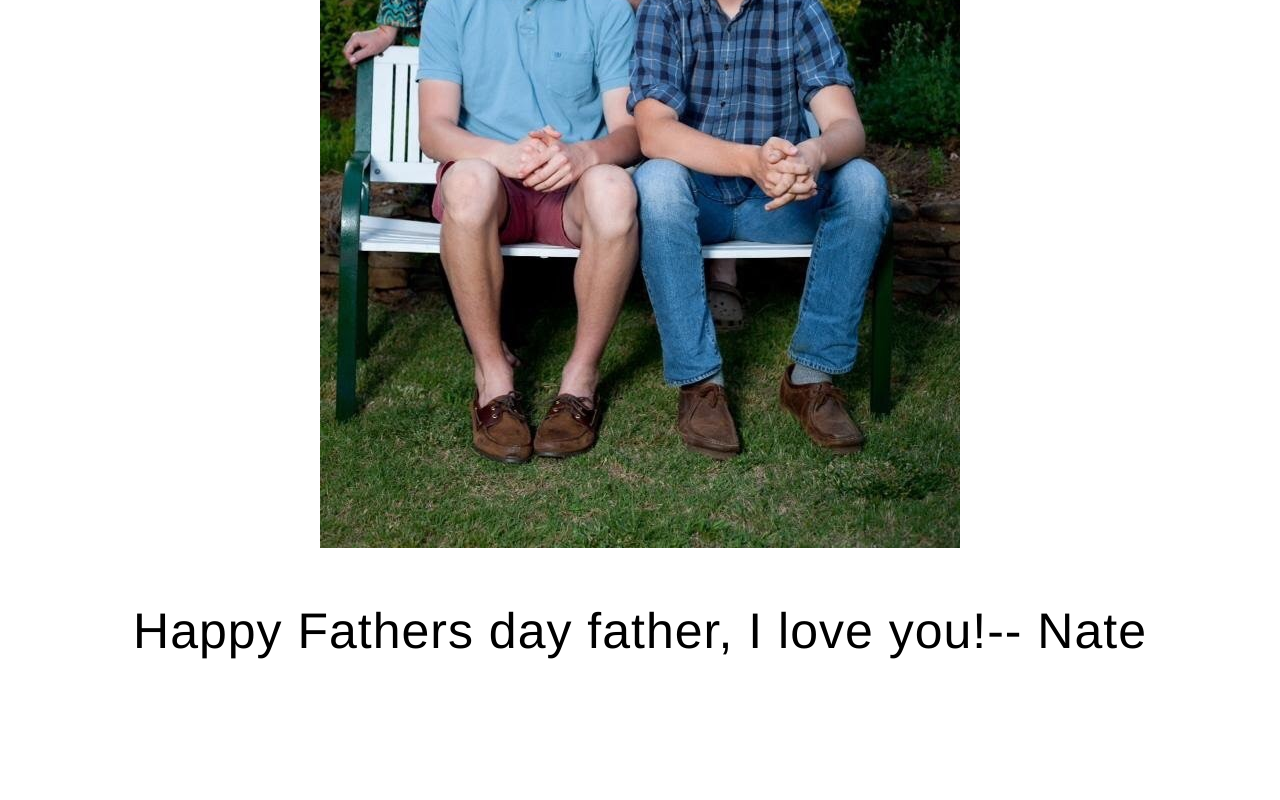
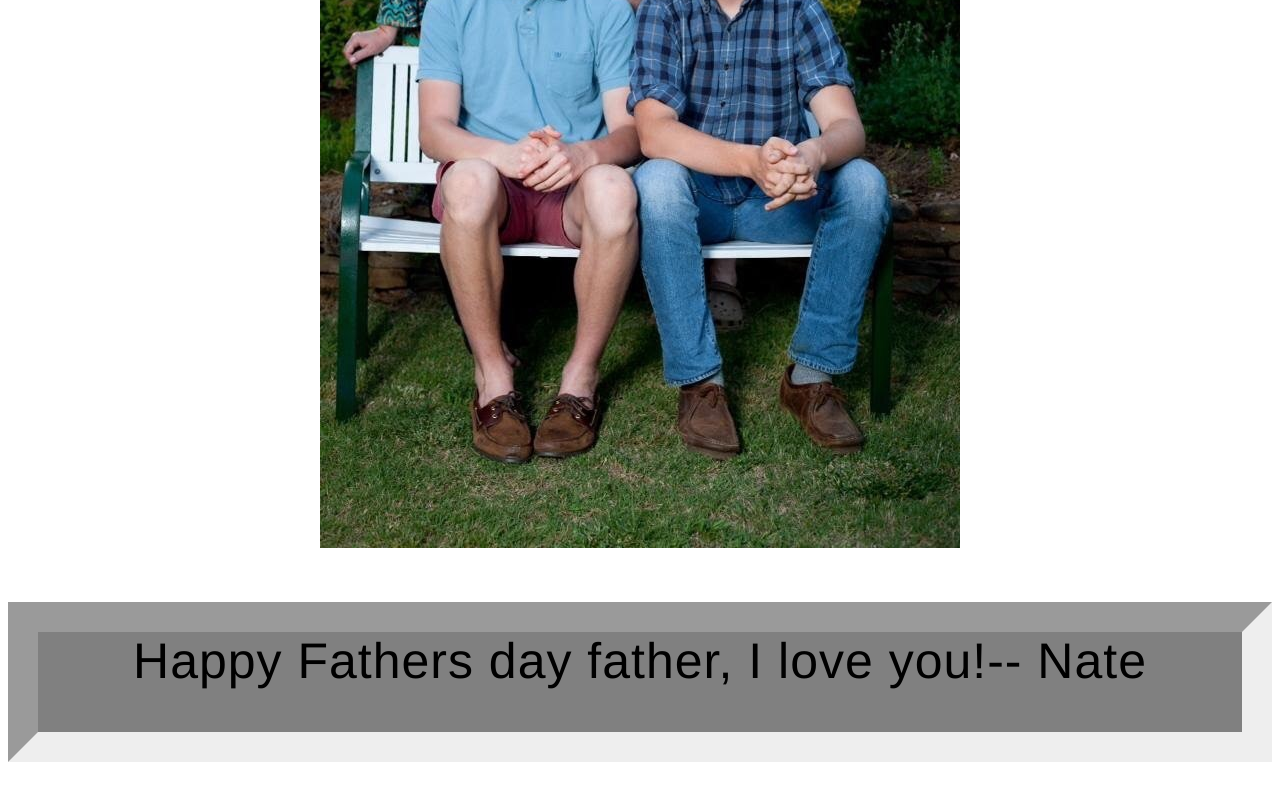
Before and after one commit to nbhartley/father, a plain HTML site: page index.html in a window 1280 px wide. Shown: the part 3176-3976 px from the top of the page. Before the commit the page ends 3886 px from the top, so only its background shows below. Drawn offline with Linux system fonts and the light colour scheme.

Commit message:
finishing touches

```diff
--- a/resources/style.css
+++ b/resources/style.css
@@ -26,5 +26,8 @@ body{
 }
 .footer{
 	font-size: 50px;
+	background-color: grey;
+	height:100px;
+	border: inset 30px;
 
 }
```
Also changed, not shown: index.html (+1 -1 lines).
